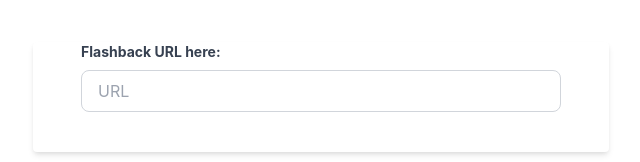
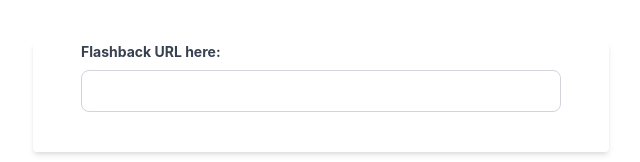
Before and after one commit to antonsjoo/flashback-to-speech, a React (Create React App) app in the folder flashback-to-speech/: page / in a window 1280 px wide. Shown: the part 142-304 px from the top of the page, without its empty margins (319-959 px from the left). Built offline with nearby package versions, Linux system fonts and the light colour scheme.

Commit message:
Is now a text to speech app

```diff
--- a/flashback-to-speech/src/App.js
+++ b/flashback-to-speech/src/App.js
@@ -1,17 +1,19 @@
-import React from "react";
+import React, { useState } from "react";
 
 import PlayPause from "./PlayPause";
 import URLfetcher from "./URLfetcher";
 
 function App() {
+  const [text, setText] = useState("");
+
   return (
     <div>
       <h1 className="text-5xl text-center py-7 m-1 font-bold">Flashify</h1>
       <h2 className="text-1xl text-center pb-10 font-medium text-gray-500">
         The first Flashback audiobook service in the world.
       </h2>
-      <URLfetcher />
-      <PlayPause />
+      <URLfetcher setText={setText} />
+      <PlayPause text={text} />
       <footer className="bg-white">
         <div className="max-w-7xl mx-auto py-12 px-4 sm:px-6 md:flex md:items-center md:justify-center lg:px-8">
           <div className="mt-8 md:mt-0 md:order-1">
@@ -24,6 +26,5 @@ function App() {
     </div>
   );
 }
-console.log("hello world boys, nu händer det");
 
 export default App;
--- a/flashback-to-speech/src/PlayPause.js
+++ b/flashback-to-speech/src/PlayPause.js
@@ -1,11 +1,11 @@
 import Voice from "./Voice.js";
 
-function PlayPause() {
+const PlayPause = ({ text }) => {
   return (
     <div className="flex items-center justify-center p-10">
       <span>
         <button
-          onClick={() => Voice.speak()}
+          onClick={() => Voice.speak(text)}
           type="button"
           className="px-10 py-3 border border-transparent text-base font-medium rounded-full shadow-sm text-white bg-indigo-600 hover:bg-indigo-700 font-bold"
         >
@@ -14,6 +14,6 @@ function PlayPause() {
       </span>
     </div>
   );
-}
+};
 
 export default PlayPause;
--- a/flashback-to-speech/src/URLfetcher.js
+++ b/flashback-to-speech/src/URLfetcher.js
@@ -1,15 +1,12 @@
 import React from "react";
 
-class URLfetcher extends React.Component {
-  state = {
-    URL: "",
+const URLfetcher = ({ text, setText }) => {
+  const handleChange = ({ target }) => {
+    setText(target.value);
   };
 
-  setValue = (fieldName) => (evt) =>
-    this.setState({ [fieldName]: evt.target.value });
+  console.log("Hej!");
 
-  render() {
-    const { url } = this.state;
   return (
     <div className="pt-30">
       <form className="bg-white shadow-md rounded px-10 pt- pb-8 mb-10 max-w-md mx-auto sm:max-w-xl">
@@ -22,17 +19,15 @@ class URLfetcher extends React.Component {
           </label>
           <input
             className="bg-white focus:outline-none focus:shadow-outline border border-gray-300 rounded-lg py-2 px-4 block w-full appearance-none leading-normal"
-              type="url"
+            type="text"
+            value={text}
             id="url"
-              onChange={this.setValue("url")}
-              value={url}
-              placeholder="URL"
+            onChange={handleChange}
           />
         </div>
       </form>
     </div>
   );
-  }
-}
+};
 
 export default URLfetcher;
--- a/flashback-to-speech/src/Voice.js
+++ b/flashback-to-speech/src/Voice.js
@@ -1,37 +1,34 @@
 import React from "react";
+import URLfetcher from "./URLfetcher";
 
 let synth = window.speechSynthesis;
 
 let voicePitch = 1;
-let voiceSpeed = 0.;
-
-let myText = 'hej hej nu 1 2 3';
-
+let voiceSpeed = 0;
 
 class Voice extends React.Component {
-  speak() {
+  speak(myText) {
     if (synth.speaking) {
-        console.error('speechSynthesis.speaking');
-        return;
-    };
+      console.error("speechSynthesis.speaking");
+      return;
+    }
 
     let utterThis = new SpeechSynthesisUtterance(myText);
     utterThis.onend = function (event) {
-        console.log('SpeechSynthesisUtterance.onend');
-    }
+      console.log("SpeechSynthesisUtterance.onend");
+    };
     utterThis.onerror = function (event) {
-        console.error('SpeechSynthesisUtterance.onerror');
-    }
+      console.error("SpeechSynthesisUtterance.onerror");
+    };
 
-    utterThis.lang = 'sv-SE';
+    utterThis.lang = "sv-SE";
     utterThis.pitch = voicePitch;
     utterThis.rate = voiceSpeed;
-
-    if (myText !== '') {
-    synth.speak(utterThis);
+    if (myText !== "") {
+      synth.speak(utterThis);
     }
-    return true
+    return true;
   }
-};
+}
 
 export default new Voice();
```
Lines whose indentation alone changed are shown as unchanged.
